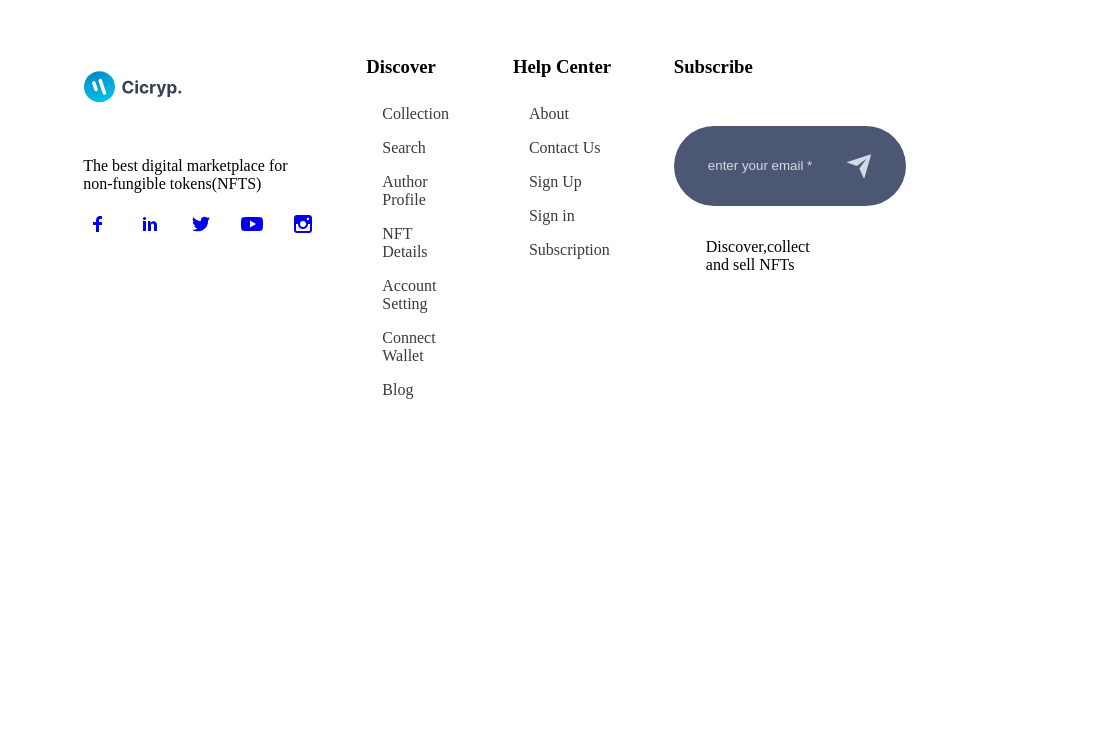
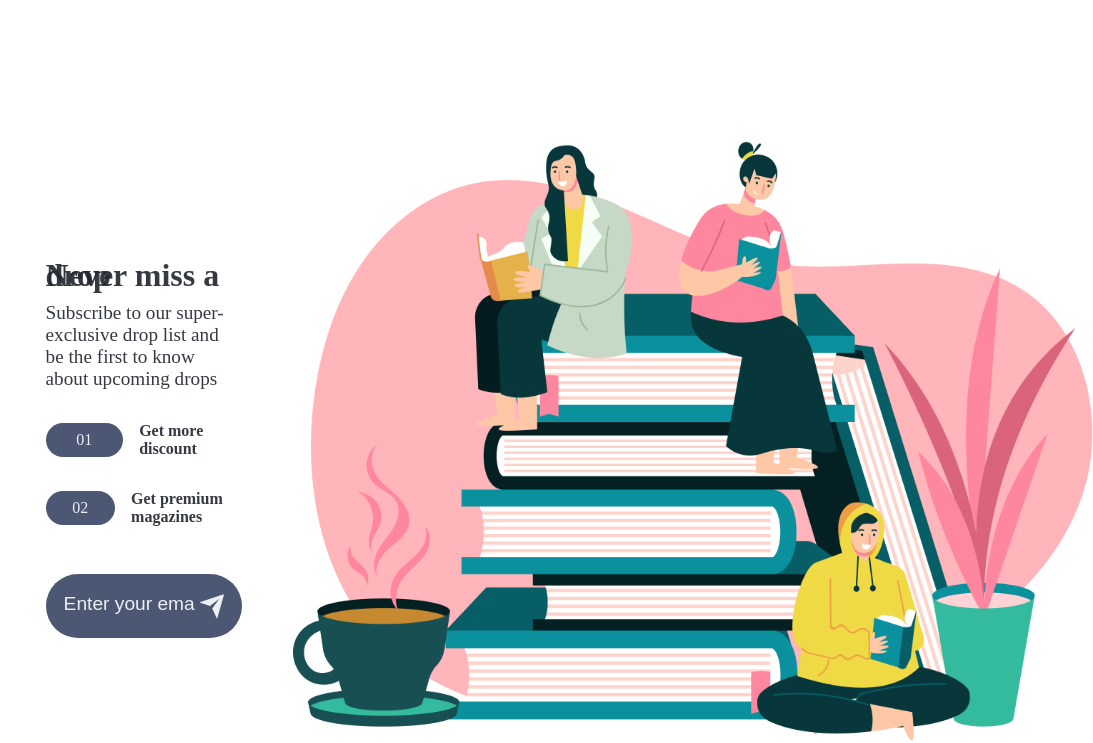
Before and after one commit to sinaata25/NFT-Market, a Next.js app: page / in a window 768 px wide. Shown: the part 3048-3791 px from the top of the page, 1093 px wide, since content can reach past the window. Before the commit the page ends 3487 px from the top, so only its background shows below. Built offline with nearby package versions, Linux system fonts and the light colour scheme.

Commit message:
subscribe section completed

```diff
--- a/components/ComponentIndex.js
+++ b/components/ComponentIndex.js
@@ -4,5 +4,6 @@
 import HeroSection from "./HeroSection/HeroSection";
 import Service from "./Service/Service"
 import BigNftSlider from "./BigNFTSlider/BigNftSlider";
+import Subscribe from "./Subscribe/Subscribe";
 
-export {Button,Footer,NavBar,HeroSection,Service,BigNftSlider};
+export {Button,Footer,NavBar,HeroSection,Service,BigNftSlider,Subscribe};
--- /dev/null
+++ b/components/Subscribe/Subscribe.jsx
@@ -0,0 +1,36 @@
+import React from 'react'
+import Image from 'next/image'
+import { RiSendPlaneFill } from 'react-icons/ri'
+//Internal import
+import Style from "./Subscribe.module.css"
+import images from "../../img"
+
+const Subscribe = () => {
+  return (
+    <div className={Style.subscribe} >
+        <div className={Style.subscribe_box} >
+            <div className={Style.subscribe_box_left} >
+                <h2>Never miss a drop</h2>
+                <p>Subscribe to our super-exclusive drop list and be the first to know about upcoming drops</p>
+                <div className={Style.subscribe_box_left_box} >
+                    <span>01</span>
+                    <small>Get more discount</small>
+                </div>
+                <div className={Style.subscribe_box_left_box} >
+                    <span>02</span>
+                    <small>Get premium magazines</small>
+                </div>
+                <div className={Style.subscribe_box_left_input} >
+                    <input type="email" placeholder="Enter your email"></input>
+                    <RiSendPlaneFill className={Style.subscribe_box_left_input_icon} />
+                </div>
+            </div>
+            <div className={Style.subscribe_box_right} >
+                <Image src={images.update} alt="get update" height={600} width={800} />
+            </div>
+        </div>
+    </div>
+  )
+}
+
+export default Subscribe
--- /dev/null
+++ b/components/Subscribe/Subscribe.module.css
@@ -0,0 +1,96 @@
+.subscribe{
+    width: 100%;
+}
+.subscribe_box{
+    width: 80%;
+    display: grid;
+    grid-template-columns: 1.5fr 2fr;
+    align-items: center;
+    margin: 0 auto;
+    padding: 8rem 0;
+}
+.subscribe_box_left h2{
+    font-size: 3rem;
+    line-height: 0;
+    color: #232731ea;
+}
+.subscribe_box p{
+    font-size: 1.2rem;
+    color: #232731ea;
+}
+.subscribe_box_left_box{
+    display: flex;
+    align-items: center;
+    gap: 1rem;
+    margin-top: 2rem;
+}
+.subscribe_box_left_box small{
+    font-size: 1rem;
+    font-weight: 700;
+    color: #232731ea;
+}
+.subscribe_box_left_box span{
+    color:#ecf0f3;
+    background-color: #4c5773;
+    padding: .5rem 1rem;
+    border-radius: 2rem;
+    width: 4rem;
+    text-align: center;
+}
+.subscribe_box_left_input{
+    margin-top: 3rem;
+    padding: 2rem;
+    width: 80%;
+    border-radius: 4rem;
+    background-color: #4c5773;
+    color:#ecf0f3;
+    display: flex;
+    align-items: center;
+}
+.subscribe_box_left_input input{
+    background-color: transparent;
+    border: 0;
+    outline: none;
+    width: 90%;
+}
+.subscribe_box_left_input input::placeholder{
+    color:#ecf0f3;
+    font-size: 1.2rem;
+}
+.subscribe_box_left_input_icon{
+    font-size: 2rem;
+}
+
+
+
+
+@media screen and (min-device-width:320px) and (max-device-width:768px) {
+    .subscribe_box{
+        width: 90%;
+        grid-template-columns: 1fr;
+        gap: 4rem;
+    }
+    .subscribe_box_left_input{
+        width: 90%;
+        padding: 1rem;
+    }
+    .subscribe_box_left h2{
+        font-size: 2rem;
+    }
+
+}
+@media screen and (min-device-width:768px) and (max-device-width:1024px) {
+    .subscribe_box{
+        width: 90%;
+        grid-template-columns: repeat(2,1fr);
+        gap: 4rem;
+    }
+    .subscribe_box_left_input{
+        width: 90%;
+        padding: 1rem;
+
+    }
+    .subscribe_box_left h2{
+        font-size: 2rem;
+    }
+}
--- a/pages/index.js
+++ b/pages/index.js
@@ -1,7 +1,7 @@
 import React from 'react'
 //Internal Import
 import Style from "../styles/index.module.css"
-import {HeroSection,Service,BigNftSlider} from "../components/ComponentIndex"
+import {HeroSection,Service,BigNftSlider,Subscribe} from "../components/ComponentIndex"
 
 const Home = () => {
   return (
@@ -9,6 +9,7 @@
       <HeroSection/>
       <Service/>
       <BigNftSlider/>
+      <Subscribe/>
     </div>
   )
 }
--- a/styles/global.css
+++ b/styles/global.css
@@ -4,6 +4,7 @@
 :root{
   --icons-color: #4c5773;
   --icons-light-color: #4c577341;
+  --dark-text-color: #232731ea;
   --icons-bg-color: #e2e6e9;
   --shadow-dark-color: #d3dae7;
   --shadow-light-color: #fff;
```
